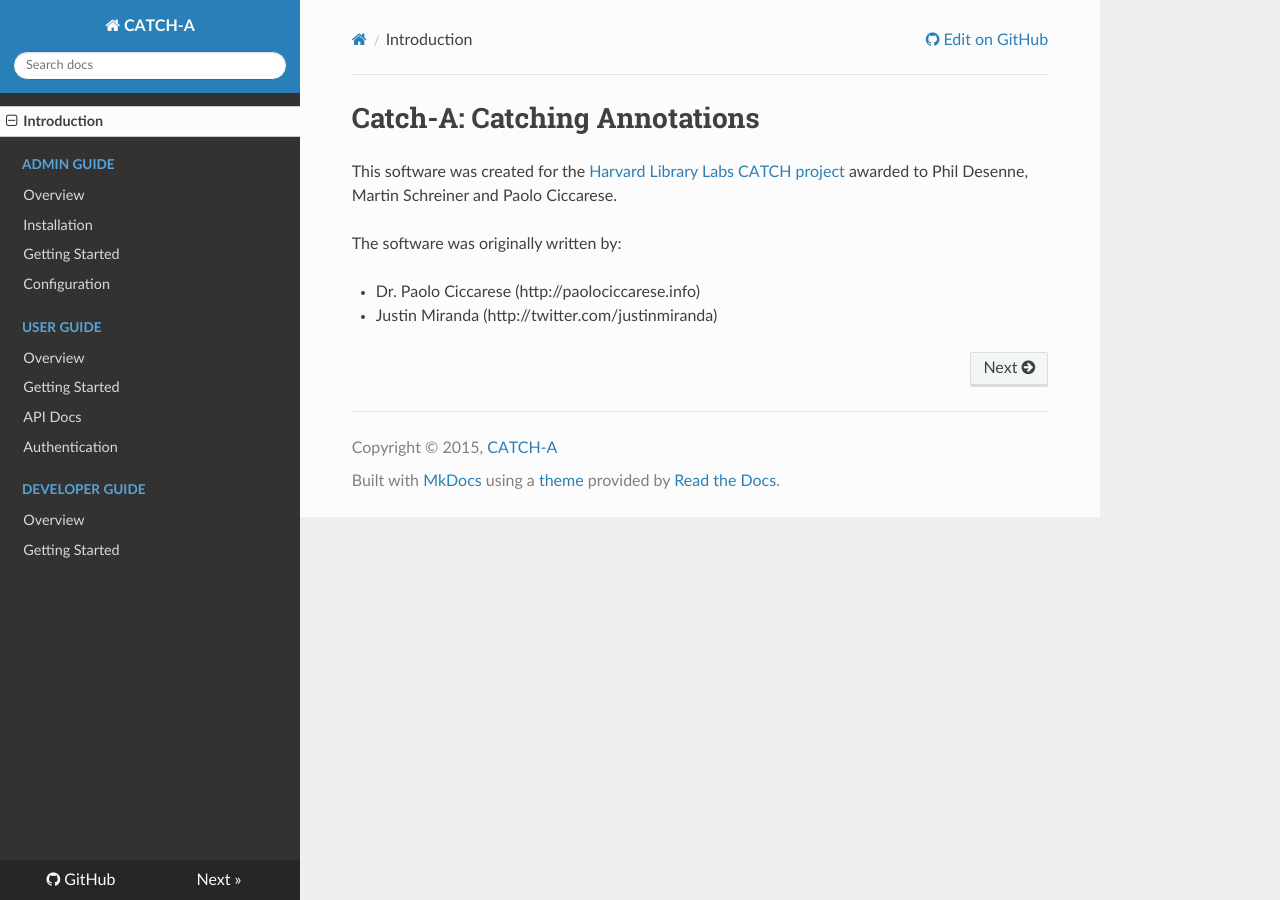
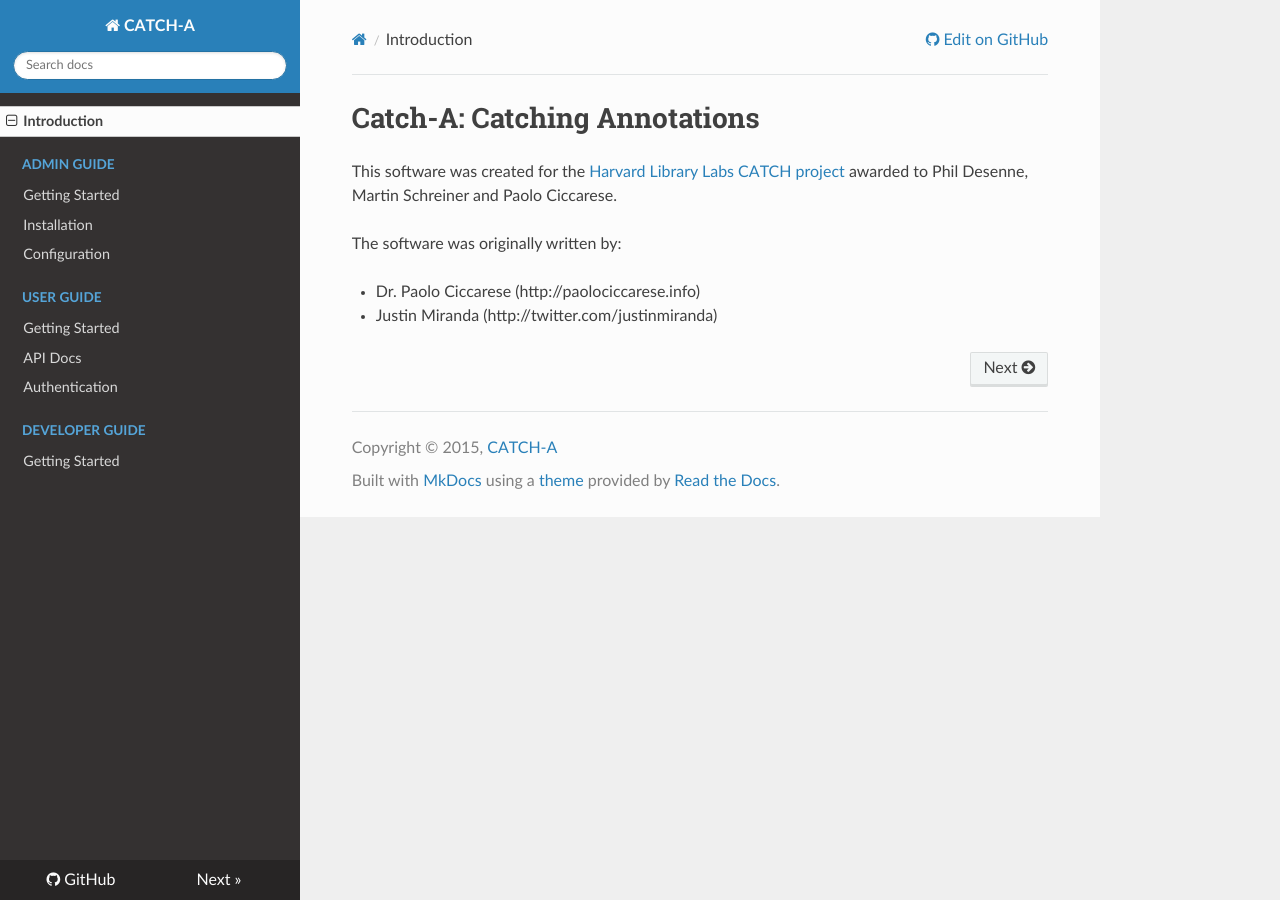
Before and after one commit to annotationsatharvard/catcha, an MkDocs documentation site: the page built from docs/index.md, in a window 1280 px wide. Built offline with MkDocs 1.6.1, drawn with Linux system fonts in a browser that asks for light colours; nearby versions of some CDN libraries; old or Windows-style settings are respelled for this version of MkDocs.

Commit message:
removed all overview pages

```diff
--- a/mkdocs.yml
+++ b/mkdocs.yml
@@ -18,19 +18,19 @@
 #- ['about/contributing.md', 'About', 'Contributing']
 
 # Admin Guide
-- ['admin-guide/index.md', 'Admin Guide',  'Overview']
+#- ['admin-guide/index.md', 'Admin Guide',  'Overview']
+- ['admin-guide/getting-started.md', 'Admin Guide', 'Getting Started']
 - ['admin-guide/installation.md', 'Admin Guide',  'Installation']
-- ['admin-guide/getting-started.md', 'Admin Guide', 'Getting Started']
 - ['admin-guide/configuration.md', 'Admin Guide', 'Configuration']
 
 # User Guide
-- ['user-guide/index.md', 'User Guide', 'Overview']
+#- ['user-guide/index.md', 'User Guide', 'Overview']
 - ['user-guide/getting-started.md', 'User Guide', 'Getting Started']
 - ['user-guide/api.md', 'User Guide', 'API Docs']
 - ['user-guide/authentication.md', 'User Guide', 'Authentication']
 
 # Developer Guide
-- ['developer-guide/index.md', 'Developer Guide',  'Overview']
+#- ['developer-guide/index.md', 'Developer Guide',  'Overview']
 - ['developer-guide/getting-started.md', 'Developer Guide', 'Getting Started']
 
 # Deployment Guide
```
